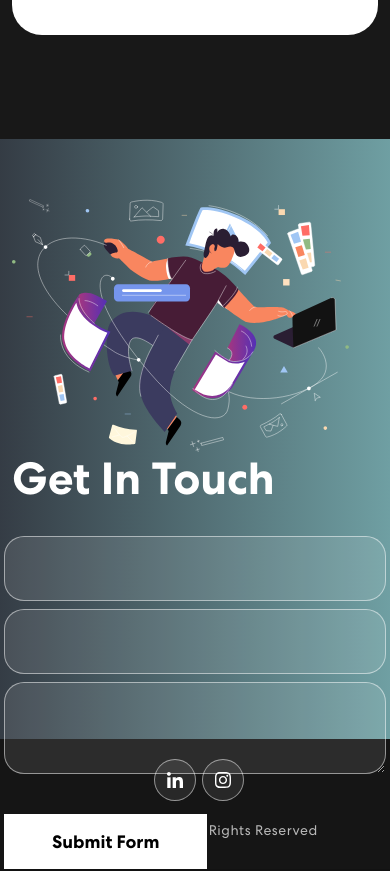
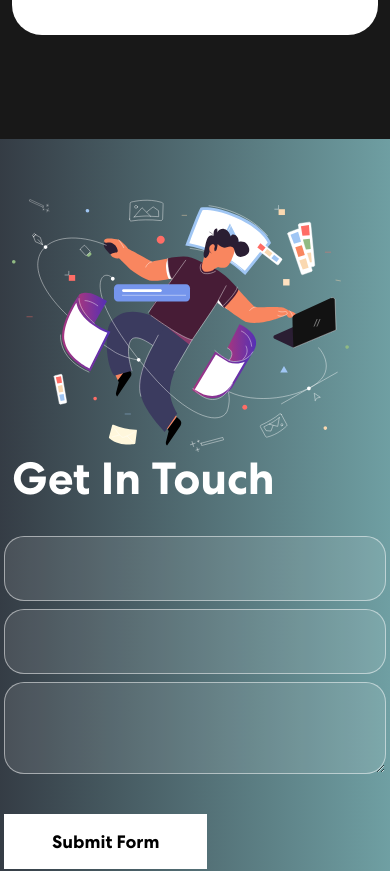
Before and after one commit to KavaliouAlexandr/Portfolio-WebSite, a React (Create React App) app in the folder portfolio-website/: page / in a window 390 px wide. Shown: the part 4260-5131 px from the top of the page. Built offline with nearby package versions, Linux system fonts and the light colour scheme.

Commit message:
Contact from media

```diff
--- a/portfolio-website/src/App.css
+++ b/portfolio-website/src/App.css
@@ -551,6 +551,16 @@ nav.navbar .navbar-toggler[aria-expanded="true"] .navbar-toggler-icon {
   width: 100%;
 }
 
+@media (max-width: 768px) {
+  /* .contact img {
+    display: none;
+  } */
+
+  .contact {
+    max-height: 800px;
+  }
+}
+
 
 /* Footer css*/
 
--- a/portfolio-website/src/components/Footer.js
+++ b/portfolio-website/src/components/Footer.js
@@ -1,7 +1,5 @@
 import { Container, Row, Col } from "react-bootstrap";
-import logo from "../assets/img/logo.svg";
 import navIcon1 from "../assets/img/nav-icon1.svg";
-import navIcon2 from "../assets/img/nav-icon2.svg";
 import navIcon3 from "../assets/img/nav-icon3.svg";
 
 export const Footer = () => {
```
